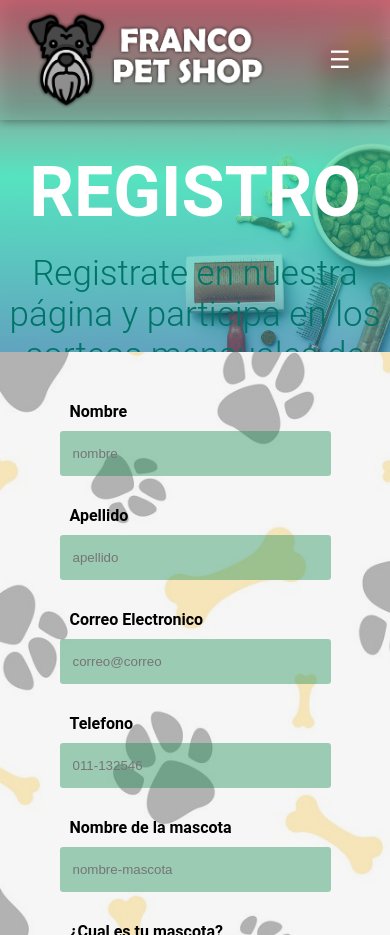
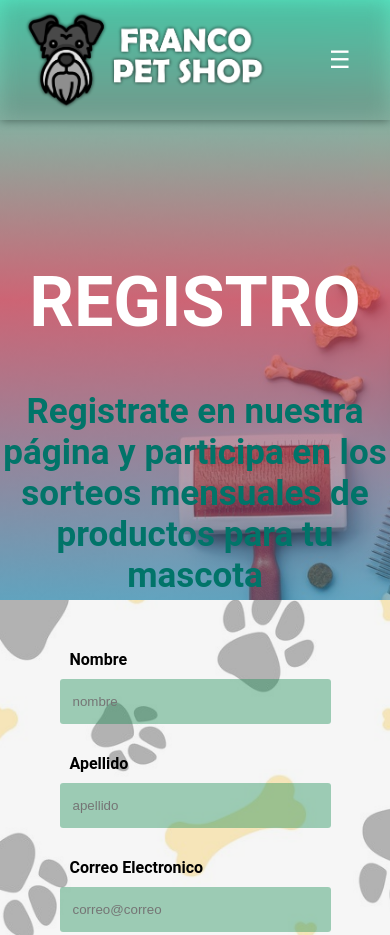
Before and after one commit to danielmc22/pet-shop-web, a plain HTML site: page Contacto.html in a window 390 px wide. Shown: the top 935 px of the page. Drawn offline with Linux system fonts and the light colour scheme.

Commit message:
Conflicto solucionado, favicon

```diff
--- a/Contacto.html
+++ b/Contacto.html
@@ -8,9 +8,9 @@
     <link rel="preconnect" href="https://fonts.googleapis.com">
     <link rel="preconnect" href="https://fonts.gstatic.com" crossorigin>
     <link href="https://fonts.googleapis.com/css2?family=Architects+Daughter&display=swap" rel="stylesheet">
-    <link rel="stylesheet" href="./style/style.css">
     <link rel="stylesheet" href="./style/styleContacto.css">
     <link rel="icon" href="./img/icon.png">
+    <link rel="stylesheet" href="./style/style.css">
     <link rel="preconnect" href="https://fonts.googleapis.com">
     <link rel="preconnect" href="https://fonts.gstatic.com" crossorigin>
     <link href="https://fonts.googleapis.com/css2?family=Tajawal:wght@300&display=swap" rel="stylesheet">
--- a/js/index.js
+++ b/js/index.js
@@ -17,7 +17,7 @@ function menus(){
         nav.classList.remove("nav1");
         nav.className=("nav2");
         nav.style.transition ="1s";
-        menu.style.top ="100px"
+        menu.style.top ="120px"
         abrir.style.color="#000";
     }
 }
--- a/style/style.css
+++ b/style/style.css
@@ -393,7 +393,7 @@ footer p{margin-top: var(--espacios);}
   .enlaces{
     text-align: center;
     position: fixed;
-    top: 80px;
+    top: 120px;
     background: #2c3e50;
     left: 0;
     height: 100vh;
@@ -527,6 +527,7 @@ footer p{margin-top: var(--espacios);}
 .dropdown {
   position: relative;
   display: inline-block;
+  width: 100%;
 }
 
 /* Dropdown Content (Hidden by Default) */
--- a/style/styleContacto.css
+++ b/style/styleContacto.css
@@ -541,7 +541,7 @@ footer p{margin-top: var(--espacios);}
     text-align: center;
     background: #34495e;
     color: #fff;
-    margin: 0px 10px;
+    /* margin: 0px 10px; */
   }
 
   .textos>h1{font-size: 70px;}
@@ -633,6 +633,7 @@ footer p{margin-top: var(--espacios);}
 .dropbtn {
   background-color: rgba(11, 194, 211, 0);
   padding: 16px;
+  width: 100%;
   font-size: 16px;
   border: none;
   cursor: pointer;
```
